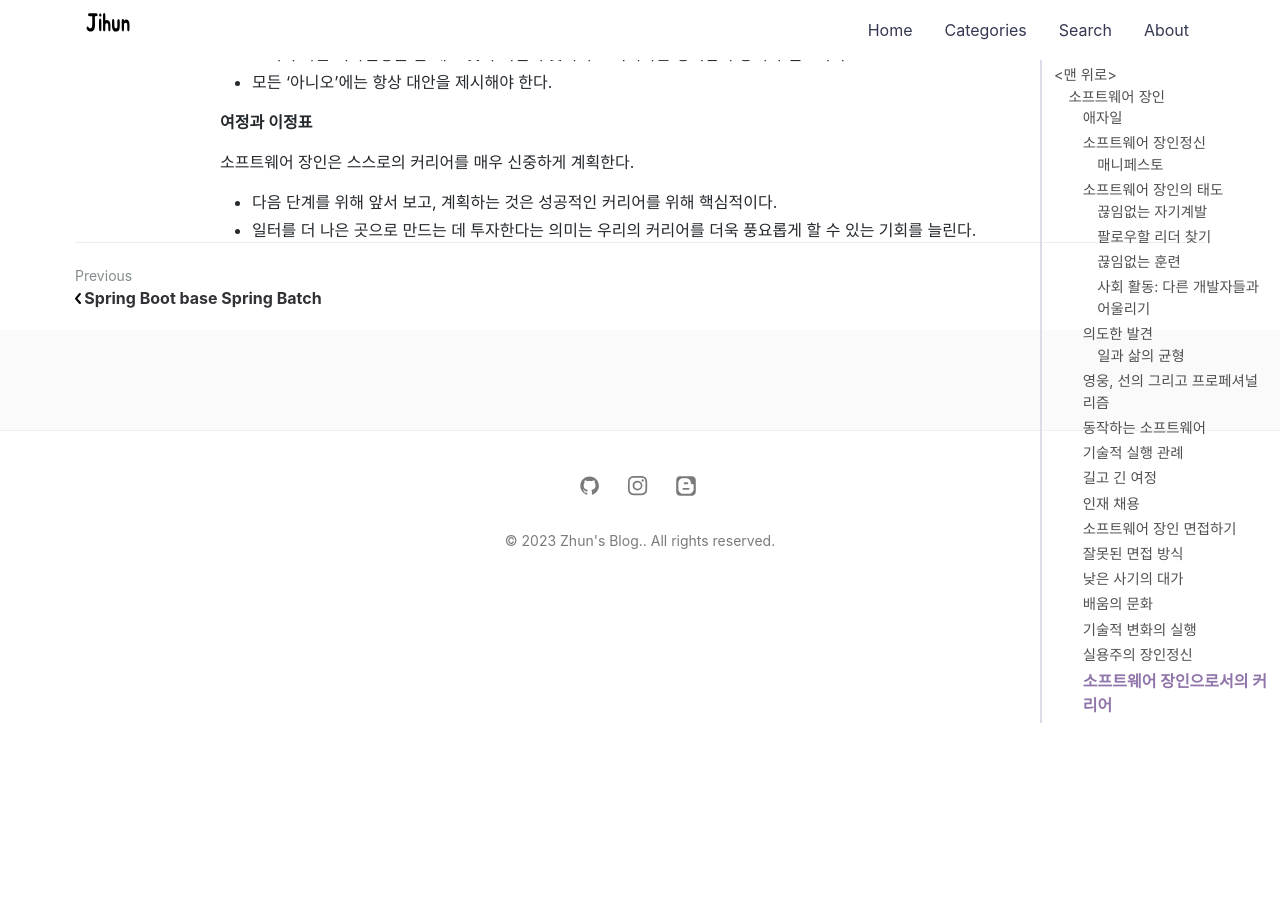
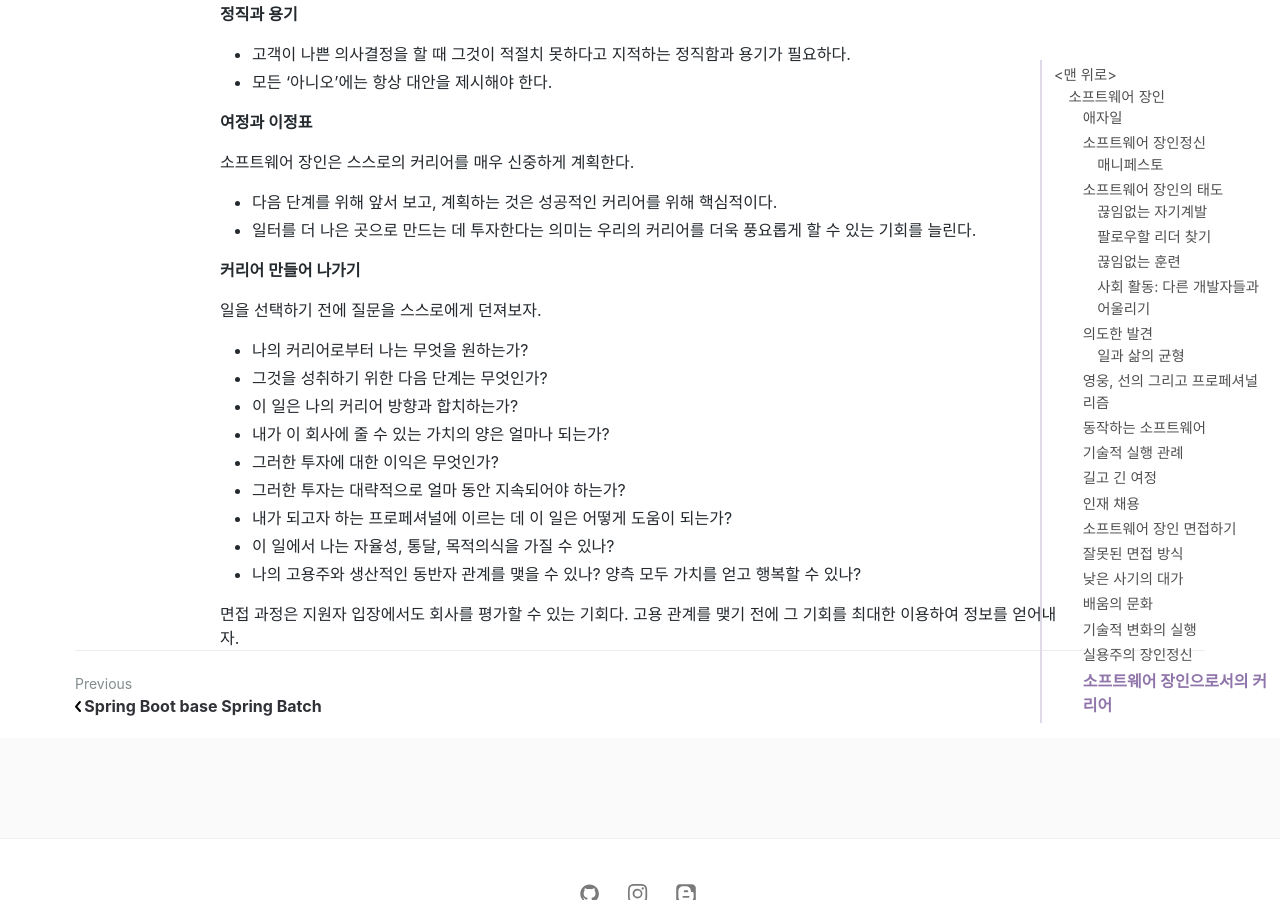
Before and after one commit to jihunparkme/jihunparkme.github.io, a Jekyll site: the page built from _posts/2023-02-01-a-software-master.md, in a window 1280 px wide and 900 px high, scrolled down 17234 px. Built offline with Jekyll 4.4.1, drawn with Linux system fonts in a browser that asks for light colours; nearby versions of some CDN libraries; comment, search, counter and statistics services are not loaded.

Commit message:
[software master] 커리어 만들어 나가기

```diff
--- a/_posts/2023-02-01-a-software-master.md
+++ b/_posts/2023-02-01-a-software-master.md
@@ -696,3 +696,19 @@ Kent Back / J.B Rainsberger
 
 - 다음 단계를 위해 앞서 보고, 계획하는 것은 성공적인 커리어를 위해 핵심적이다.
 - 일터를 더 나은 곳으로 만드는 데 투자한다는 의미는 우리의 커리어를 더욱 풍요롭게 할 수 있는 기회를 늘린다.
+
+**커리어 만들어 나가기**
+
+일을 선택하기 전에 질문을 스스로에게 던져보자.
+
+- 나의 커리어로부터 나는 무엇을 원하는가?
+- 그것을 성취하기 위한 다음 단계는 무엇인가?
+- 이 일은 나의 커리어 방향과 합치하는가?
+- 내가 이 회사에 줄 수 있는 가치의 양은 얼마나 되는가?
+- 그러한 투자에 대한 이익은 무엇인가?
+- 그러한 투자는 대략적으로 얼마 동안 지속되어야 하는가?
+- 내가 되고자 하는 프로페셔널에 이르는 데 이 일은 어떻게 도움이 되는가?
+- 이 일에서 나는 자율성, 통달, 목적의식을 가질 수 있나?
+- 나의 고용주와 생산적인 동반자 관계를 맺을 수 있나? 양측 모두 가치를 얻고 행복할 수 있나?
+
+면접 과정은 지원자 입장에서도 회사를 평가할 수 있는 기회다. 고용 관계를 맺기 전에 그 기회를 최대한 이용하여 정보를 얻어내자.
```
